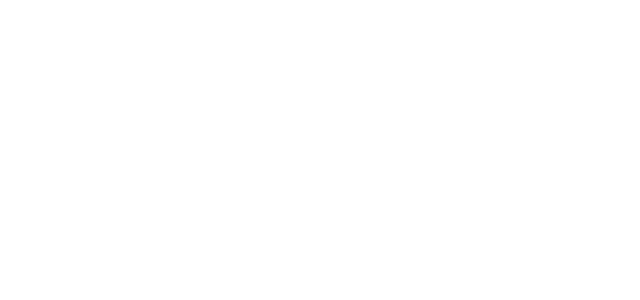
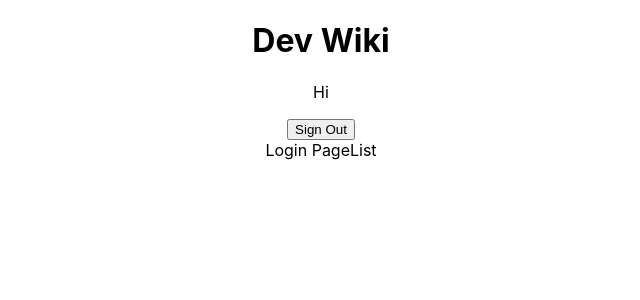
Before and after one commit to hamisk/dev-wiki, a React (Create React App) app in the folder client/: page / in a window 1280 px wide. Before the commit this address had no page. Shown: the top 300 px of the page, without its empty margins (319-959 px from the left). Built offline with nearby package versions, Linux system fonts and the light colour scheme.

Commit message:
Add signin, signup, signout functionality

```diff
--- a/client/src/App.tsx
+++ b/client/src/App.tsx
@@ -5,12 +5,12 @@
 import './App.css';
 
 function App() {
-  const [user, setUser] = useState('');
+  const [user, setUser] = useState({});
 
   return (
     <div className='App'>
       <BrowserRouter>
-        <Sidebar user={user} />
+        <Sidebar user={user} setUser={setUser} />
         <Routes>
           <Route path='/page/:id' element={<Page />} />
         </Routes>
--- a/client/src/api.ts
+++ b/client/src/api.ts
@@ -1,18 +1,13 @@
-import Firebase from 'firebase';
-
+const apiURL = 'http://localhost:4000';
 const post = (url: string, body?: any) =>
   fetch(url, {
     method: 'POST',
-    credentials: 'include',
     body: JSON.stringify(body || {}),
     headers: {
       'Content-Type': 'application/json',
-      Accept: 'application/json',
     },
   });
 
-export const signin = (username, password) => post('api/signin', { username, password });
-export const signup = (username, password) => post('api/signup', { username, password });
-export const signout = () => post('/api/signout');
-
-export const pages = new Firebase('https://dev-wiki-57987-default-rtdb.firebaseio.com/pages');
+export const signin = (username: string, password: string) => post(apiURL + '/users/signin', { username, password });
+export const signup = (username: string, password: string) => post(apiURL + '/users/signup', { username, password });
+export const signout = () => post(apiURL + '/users/signout');
--- a/client/src/components/Login/Login.tsx
+++ b/client/src/components/Login/Login.tsx
@@ -1,23 +1,58 @@
 import React, { useRef } from 'react';
+import * as API from '../../api';
 
 type Props = {
   user: any;
+  setUser: any;
 };
 
-function Login({ user }: Props) {
-  const usernameEl = useRef(null);
-  const passwordEl = useRef(null);
+function Login({ user, setUser }: Props) {
+  const usernameEl = useRef<HTMLInputElement | null>(null);
+  const passwordEl = useRef<HTMLInputElement | null>(null);
 
   const signin = () => {
-    console.log(usernameEl.current);
-    console.log(passwordEl.current);
+    if (usernameEl.current && passwordEl.current) {
+      const username = usernameEl.current.value;
+      const password = passwordEl.current.value;
+
+      API.signin(username, password).then(response => {
+        if (response.ok) {
+          response.json().then(json => {
+            console.log(json);
+            setUser(json.user);
+          });
+        }
+        // setUser(res.data.user)
+      });
+    }
+  };
+
+  const signout = () => {
+    API.signout().then(response => setUser(null));
+  };
+
+  const signup = () => {
+    if (usernameEl.current && passwordEl.current) {
+      const username = usernameEl.current.value;
+      const password = passwordEl.current.value;
+
+      API.signup(username, password).then(response => {
+        console.log(response);
+        if (response.ok) {
+          response.json().then(json => {
+            console.log(json);
+            setUser(json.user);
+          });
+        }
+      });
+    }
   };
 
   return (
     <div className='login'>
       {user ? (
         <>
-          <p className='login__user'>Hi {user}</p>
+          <p className='login__user'>Hi {user.username}</p>
           <button className='login__button' onClick={signout}>
             Sign Out
           </button>
--- a/client/src/components/Sidebar/Sidebar.tsx
+++ b/client/src/components/Sidebar/Sidebar.tsx
@@ -3,14 +3,15 @@
 
 type Props = {
   user: any;
+  setUser: any;
 };
 
-function Sidebar({ user }: Props) {
+function Sidebar({ user, setUser }: Props) {
   return (
     <div className='row'>
       <div className='three-columns'>
         <h1>Dev Wiki</h1>
-        <Login user={user} />
+        <Login user={user} setUser={setUser} />
         Login PageList
       </div>
       <div className='nine-columns'></div>
```
Also changed, not shown: 2 other files (tests, documents, lock files or other folders).
